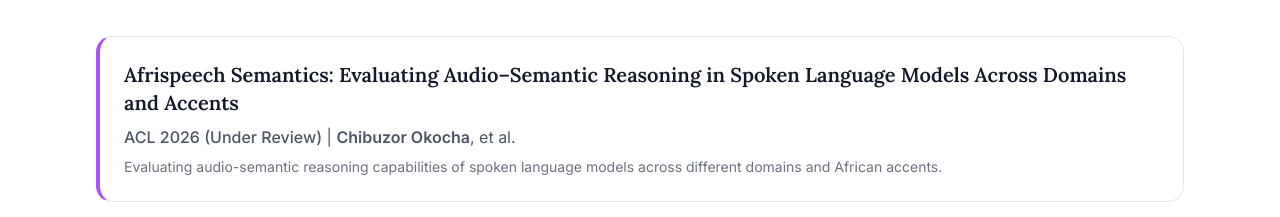
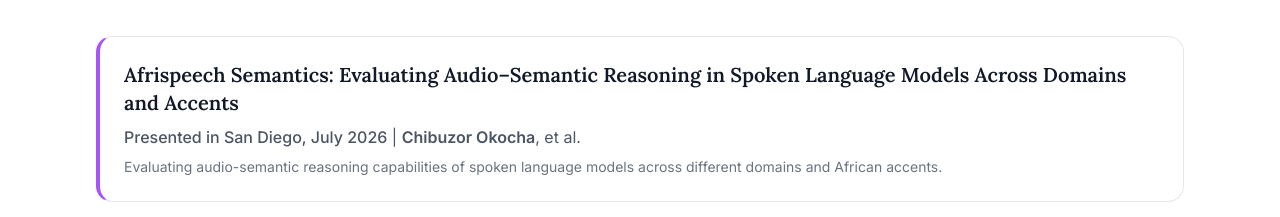
Before and after one commit to unruli/Portfolio-website, a Next.js app: page / in a window 1280 px wide. Shown: the part 1931-2148 px from the top of the page. Built offline with nearby package versions, Linux system fonts and the light colour scheme.

Commit message:
Update Afrispeech Semantics venue and status

```diff
--- a/src/app/page.tsx
+++ b/src/app/page.tsx
@@ -285,7 +285,7 @@
                 Afrispeech Semantics: Evaluating Audio–Semantic Reasoning in Spoken Language Models Across Domains and Accents
               </h3>
               <p className="text-gray-600 dark:text-gray-300 mb-2">
-                <span className="font-medium">ACL 2026 (Under Review)</span> | <span className="font-semibold">Chibuzor Okocha</span>, et al.
+                <span className="font-medium">Presented in San Diego, July 2026</span> | <span className="font-semibold">Chibuzor Okocha</span>, et al.
               </p>
               <p className="text-gray-500 dark:text-gray-400 text-sm">
                 Evaluating audio-semantic reasoning capabilities of spoken language models across different domains and African accents.
```
